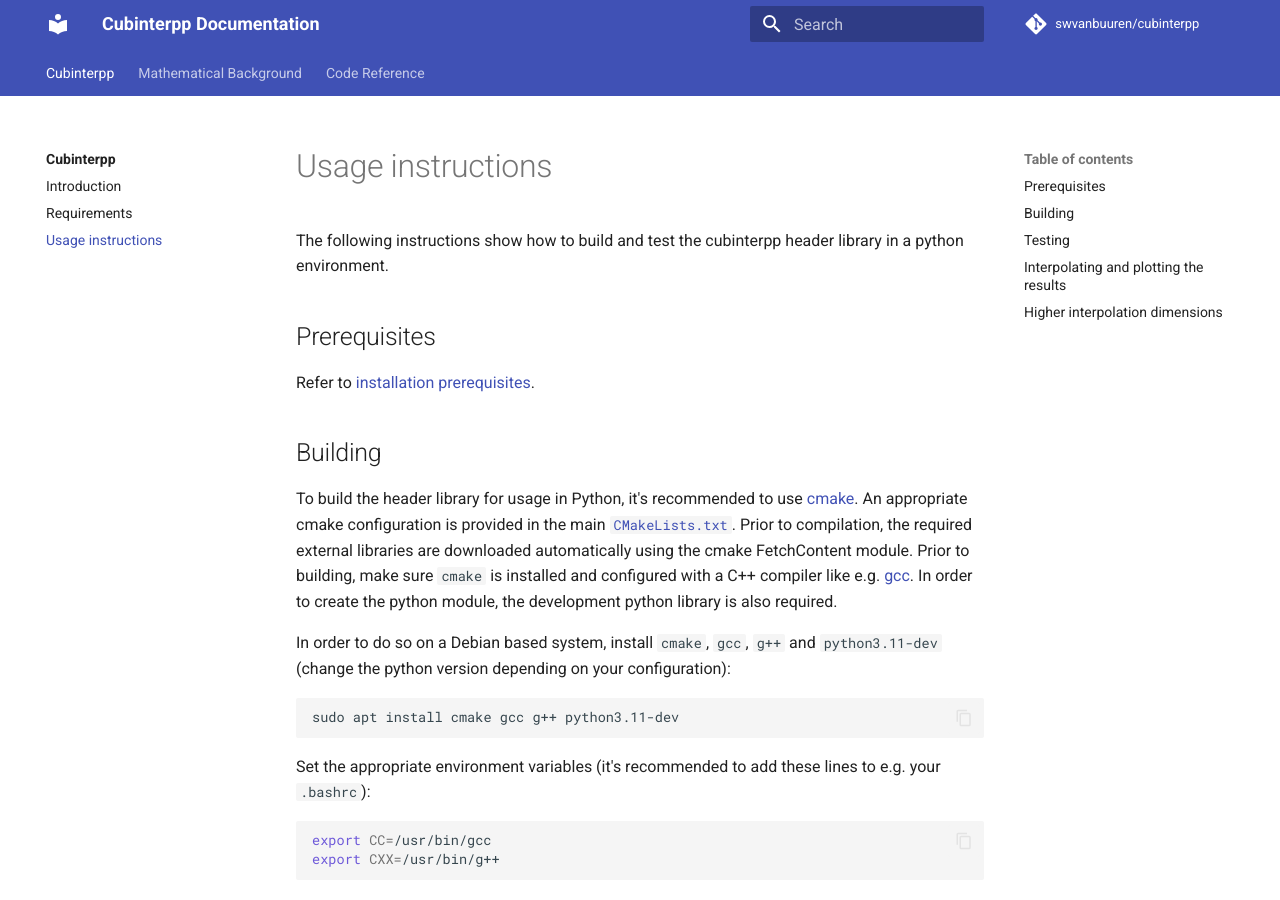
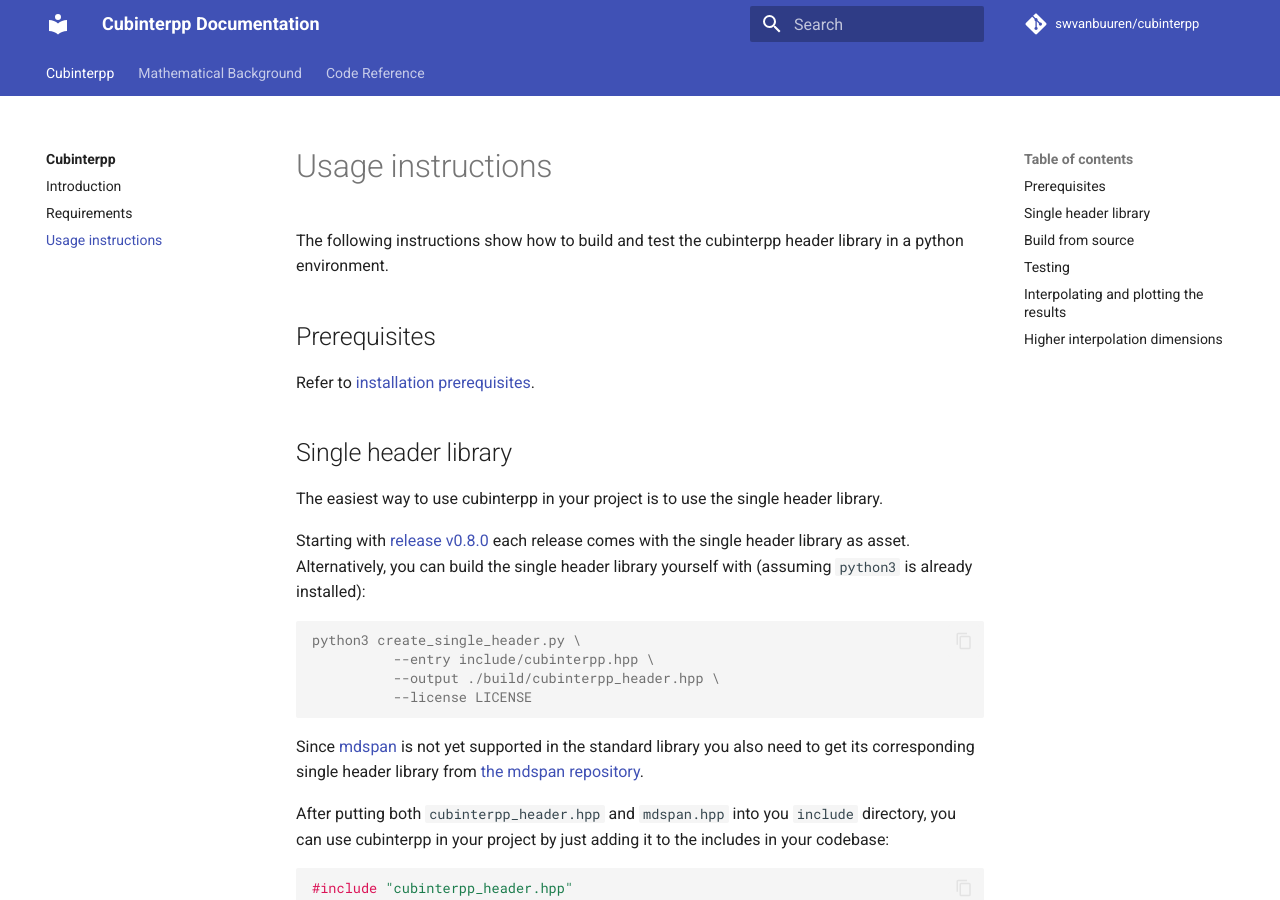
Before and after one commit to swvanbuuren/cubinterpp, an MkDocs documentation site: the page built from docs/usage.md, in a window 1280 px wide and 900 px high. Built offline with MkDocs 1.6.1 and Material for MkDocs 9.7.7, drawn with Linux system fonts in a browser that asks for light colours; comment, search, counter and statistics services are not loaded.

Commit message:
docs: Add usage section on single header file
Signed-off-by: Sietze van Buuren <s.van.buuren@gmail.com>

````diff
--- a/create_single_header.py
+++ b/create_single_header.py
@@ -40,6 +40,7 @@ def process_file(path: pathlib.Path,
                 if line.strip().startswith('#include <'):
                     if filename not in seen_std:
                         seen_std.add(filename)
+                        line.replace('<mdspan/mdspan.hpp>', '"mdspan.hpp"')
                         std_lines.append(line)
                     continue
                 # User header include (quotes)
--- a/docs/usage.md
+++ b/docs/usage.md
@@ -7,7 +7,38 @@ library in a python environment.
 
 Refer to [installation prerequisites](requirements.md#installation-prerequisites).
 
-## Building
+## Single header library
+
+The easiest way to use cubinterpp in your project is to use the single header
+library.
+
+Starting with [release
+v0.8.0](https://github.com/swvanbuuren/cubinterpp/releases/tag/v0.8.0) each
+release comes with the single header library as asset. Alternatively, you can
+build the single header library yourself with (assuming `python3` is already
+installed):
+
+```console
+python3 create_single_header.py \
+          --entry include/cubinterpp.hpp \
+          --output ./build/cubinterpp_header.hpp \
+          --license LICENSE
+```
+
+Since [mdspan](https://github.com/kokkos/mdspan) is not yet supported in the
+standard library you also need to get its corresponding single header library
+from [the mdspan
+repository](https://raw.githubusercontent.com/kokkos/mdspan/refs/heads/single-header/mdspan.hpp).
+
+After putting both `cubinterpp_header.hpp` and `mdspan.hpp` into you `include`
+directory, you can use cubinterpp in your project by just adding it to the
+includes in your codebase:
+
+```cpp
+#include "cubinterpp_header.hpp"
+```
+
+## Build from source
 
 To build the header library for usage in Python, it's recommended to use
 [cmake](https://cmake.org/). An appropriate cmake configuration is provided in
````
